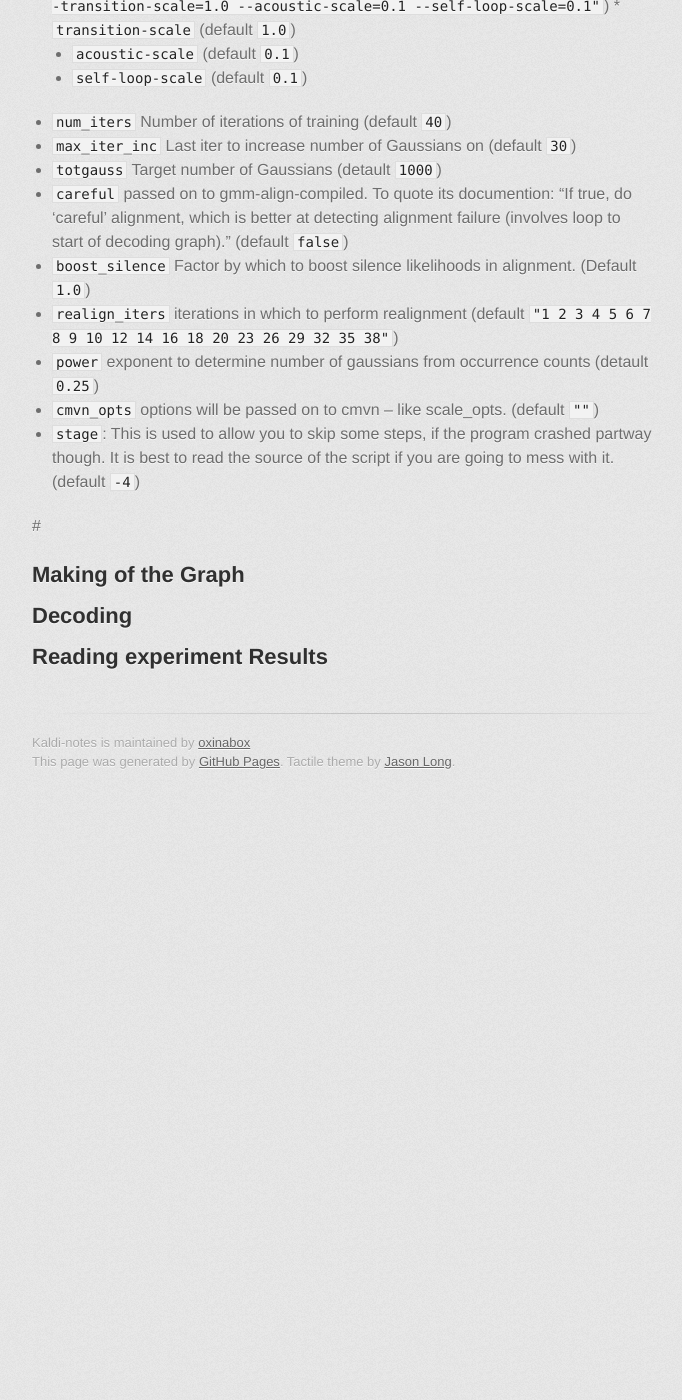
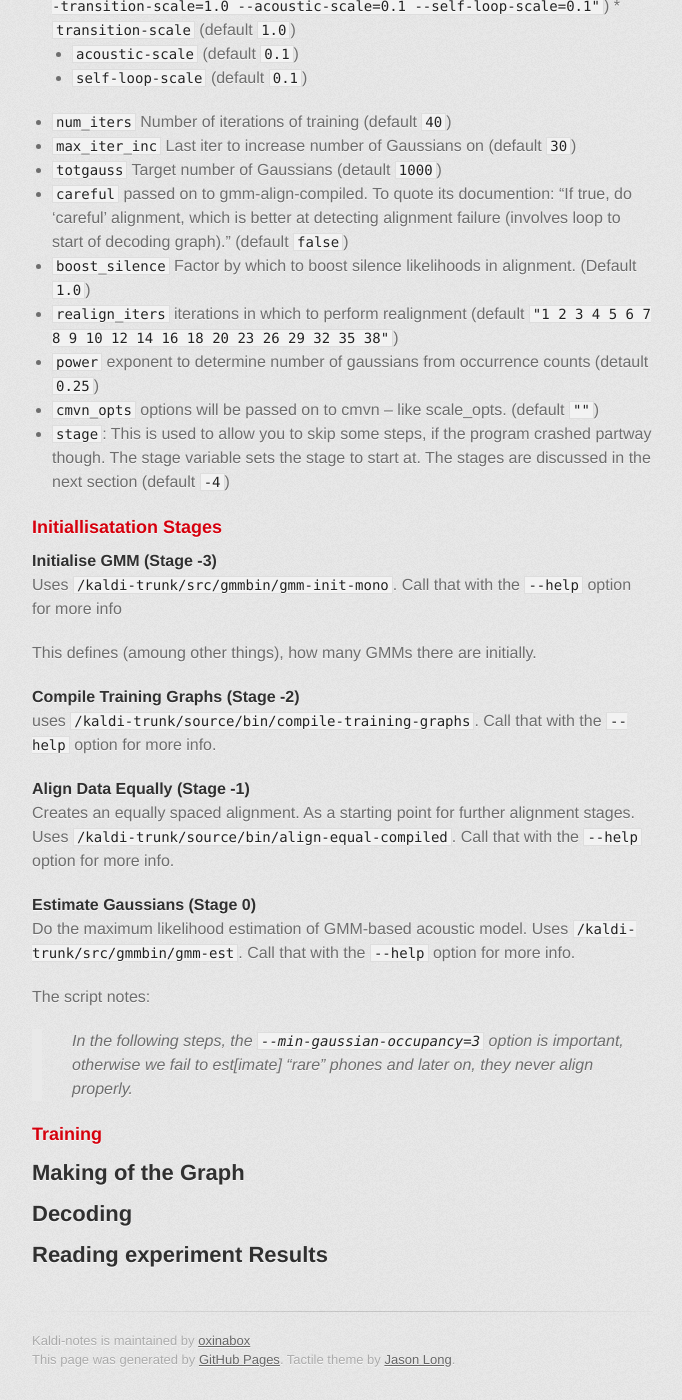
Before and after one commit to oxinabox/Kaldi-Notes, a Jekyll site: the page built from tidigits/train_eval.md, in a window 1280 px wide and 1400 px high, scrolled down 1302 px. Shown: the whole window, without its empty margins (298-980 px from the left). Built offline with Jekyll 4.4.1, drawn with Linux system fonts in a browser that asks for light colours; some web fonts are replaced; Markdown is read by kramdown in place of the engine named in the settings; before the commit the page ends 2104 px from its top, so only the background shows below that; some of the changed text lies outside the part shown.

Commit message:
=quick submission.

````diff
--- a/tidigits/train_eval.md
+++ b/tidigits/train_eval.md
@@ -6,7 +6,7 @@ title: Training & Evaluation
 #Controlled remote vs local excution: `cmd.sh`
 Kaldi is designed to work with SunGrid clusters.
 It also work with other clusters.
-We want to run it locally.
+We want to run it locally, it can do that too.
 This can be done by making sure cmd.sh sets the variables as follows:
 
 ```
@@ -66,9 +66,39 @@ THey could also be set by editting the defaults in `steps/train_mono.sh`, but th
  *  `realign_iters` iterations in which to perform realignment (default `"1 2 3 4 5 6 7 8 9 10 12 14 16 18 20 23 26 29 32 35 38"`)
  * `power`  exponent to determine number of gaussians from occurrence counts (detault `0.25`)
  * `cmvn_opts`  options will be passed on to cmvn -- like scale_opts. (default `""`)
- * `stage`: This is used to allow you to skip some steps, if the program crashed partway though. It is best to read the source of the script if you are going to mess with it. (default `-4`)
+ * `stage`: This is used to allow you to skip some steps, if the program crashed partway though. The stage variable sets the stage to start at. The stages are discussed in the next section (default `-4`)
 
-#
+### Initiallisatation Stages
+
+####Initialise GMM (Stage -3)
+Uses `/kaldi-trunk/src/gmmbin/gmm-init-mono`.
+Call that with the `--help` option for more info
+
+This defines (amoung other things), how many GMMs there are initially.
+
+
+####Compile Training Graphs (Stage -2)
+uses `/kaldi-trunk/source/bin/compile-training-graphs`.
+Call that with the `--help` option for more info.
+
+####Align Data Equally (Stage -1)
+Creates an equally spaced alignment. As a starting point for further alignment stages.
+Uses `/kaldi-trunk/source/bin/align-equal-compiled`.
+Call that with the `--help` option for more info.
+
+####Estimate Gaussians (Stage 0)
+Do the  maximum likelihood estimation of GMM-based acoustic model.
+Uses `/kaldi-trunk/src/gmmbin/gmm-est`.
+Call that with the `--help` option for more info.
+
+The script notes:
+
+>In the following steps, the `--min-gaussian-occupancy=3` option is important, otherwise
+> we fail to est[imate] "rare" phones and later on, they never align properly.
+
+
+
+###Training
 
 
 ##Making of the Graph
````
